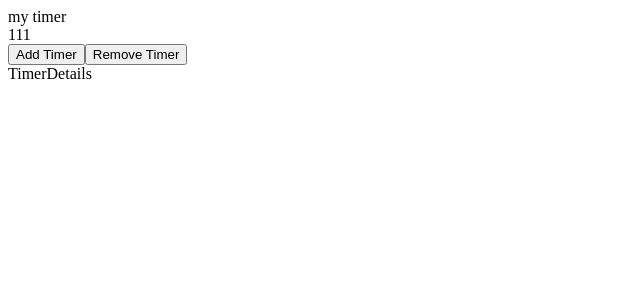
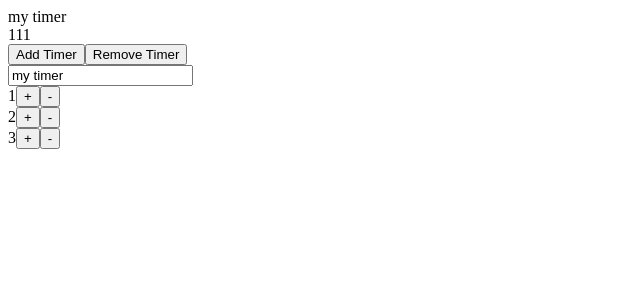
Before and after one commit to szabototo89/kitchen-timer, a React app: page / in a window 1280 px wide. Shown: the top 300 px of the page, without its empty margins (0-640 px from the left). Built offline with nearby package versions, Linux system fonts and the light colour scheme; the HTML template or start-up script is replaced by a standard one.

Commit message:
Implement different components

```diff
--- /dev/null
+++ b/src/common/numericTextBox.tsx
@@ -0,0 +1,25 @@
+import * as React from 'react';
+import TextBox from 'common/textbox';
+import Button from 'common/button';
+
+export interface NumericTextBoxProps {
+  value: number;
+  hasValueChanged?: (previousValue, currentValue) => void;
+}
+
+function NumericTextBox({ value, hasValueChanged }: NumericTextBoxProps) {
+
+  const changeNumericValue = (actual) => {
+    hasValueChanged && hasValueChanged(value, value + actual);
+  };
+
+  return (
+    <div>
+      <span>{ value }</span>
+      <Button onClick={() => changeNumericValue(1)}>+</Button>
+      <Button onClick={() => changeNumericValue(-1)}>-</Button>
+    </div>
+  );
+}
+
+export default NumericTextBox;
--- /dev/null
+++ b/src/common/textbox.tsx
@@ -0,0 +1,7 @@
+import * as React from 'react';
+
+function TextBox(props: any) {
+  return <input type="text" {...props} />
+}
+
+export default TextBox;
--- a/src/components/app.tsx
+++ b/src/components/app.tsx
@@ -15,7 +15,7 @@ function App({ }) {
                          removeTimerEvent={() => console.log('remove timer event')}
       />
 
-      <TimerDetails timer={new Timer('1', 'my timer', new Duration(1,2,3))}/>
+      <TimerDetails timer={new Timer('1', 'my timer', new Duration(1, 2, 3))}/>
     </div>
   );
 }
--- a/src/components/timerDetails.tsx
+++ b/src/components/timerDetails.tsx
@@ -1,13 +1,32 @@
 import * as React from 'react';
 import Timer from "models/timer";
+import TextBox from 'common/textbox';
+import NumericTextBox from 'common/numericTextBox';
 
 export interface TimerDetailsProps {
   timer: Timer;
+  hasTimerChanged?: any;
 }
 
-function TimerDetails({ timer }: TimerDetailsProps) {
+function TimerDetails({ timer, hasTimerChanged }: TimerDetailsProps) {
+  const { duration } = timer;
+
   return (
-    <div>TimerDetails</div>
+    <div>
+      <TextBox placeholder="Type your timer's name here ..." value={timer.name} />
+
+      <div>
+        <NumericTextBox value={duration.hours} />
+      </div>
+
+      <div>
+        <NumericTextBox value={duration.minutes} />
+      </div>
+
+      <div>
+        <NumericTextBox value={duration.seconds} />
+      </div>
+    </div>
   );
 }
 
```
Also changed, not shown: src/common/header.tsx (added, +9 -0 lines).
